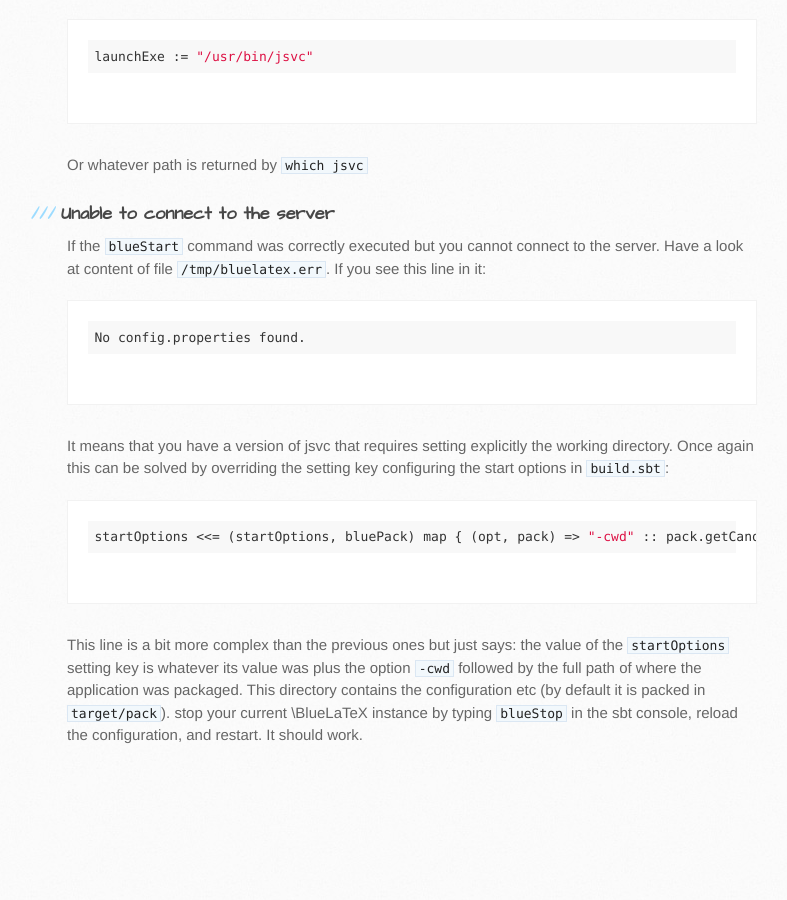
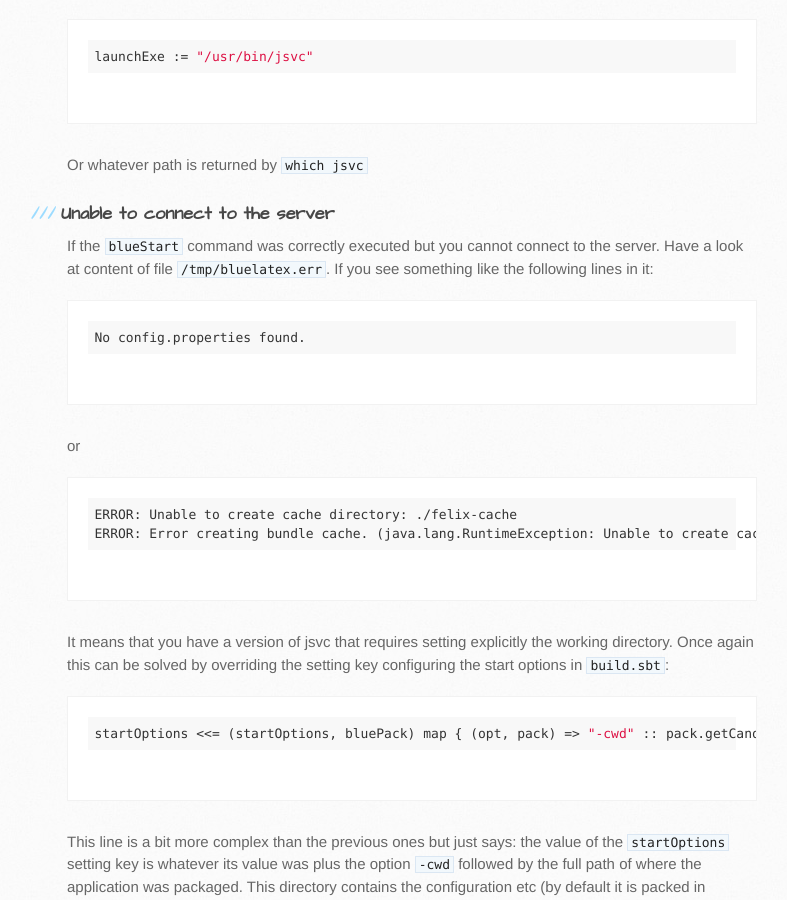
Before and after one commit to jeromedrouet/bluelatex-website, a Jekyll site: the page built from developers/index.markdown, in a window 1280 px wide and 900 px high, scrolled down 2716 px. Shown: the whole window, without its empty margins (103-890 px from the left). Built offline with Jekyll 4.4.1, drawn with Linux system fonts in a browser that asks for light colours; before the commit the page ends 3505 px from its top, so only the background shows below that.

Commit message:
Solution to impossible creation of bundle cache
If there is an error during the creation of the bundle cache directory, it might be because jsvc requires the '-cwd' option.

````diff
--- a/developers/index.markdown
+++ b/developers/index.markdown
@@ -93,10 +93,15 @@ Or whatever path is returned by `which jsvc`
 
 ### Unable to connect to the server
 
-If the `blueStart` command was correctly executed but you cannot connect to the server. Have a look at content of file `/tmp/bluelatex.err`. If you see this line in it:
+If the `blueStart` command was correctly executed but you cannot connect to the server. Have a look at content of file `/tmp/bluelatex.err`. If you see something like the following lines in it:
 
 ```
 No config.properties found.
+```
+or
+```
+ERROR: Unable to create cache directory: ./felix-cache
+ERROR: Error creating bundle cache. (java.lang.RuntimeException: Unable to create cache directory.)
 ```
 
 It means that you have a version of jsvc that requires setting explicitly the working directory.
````
